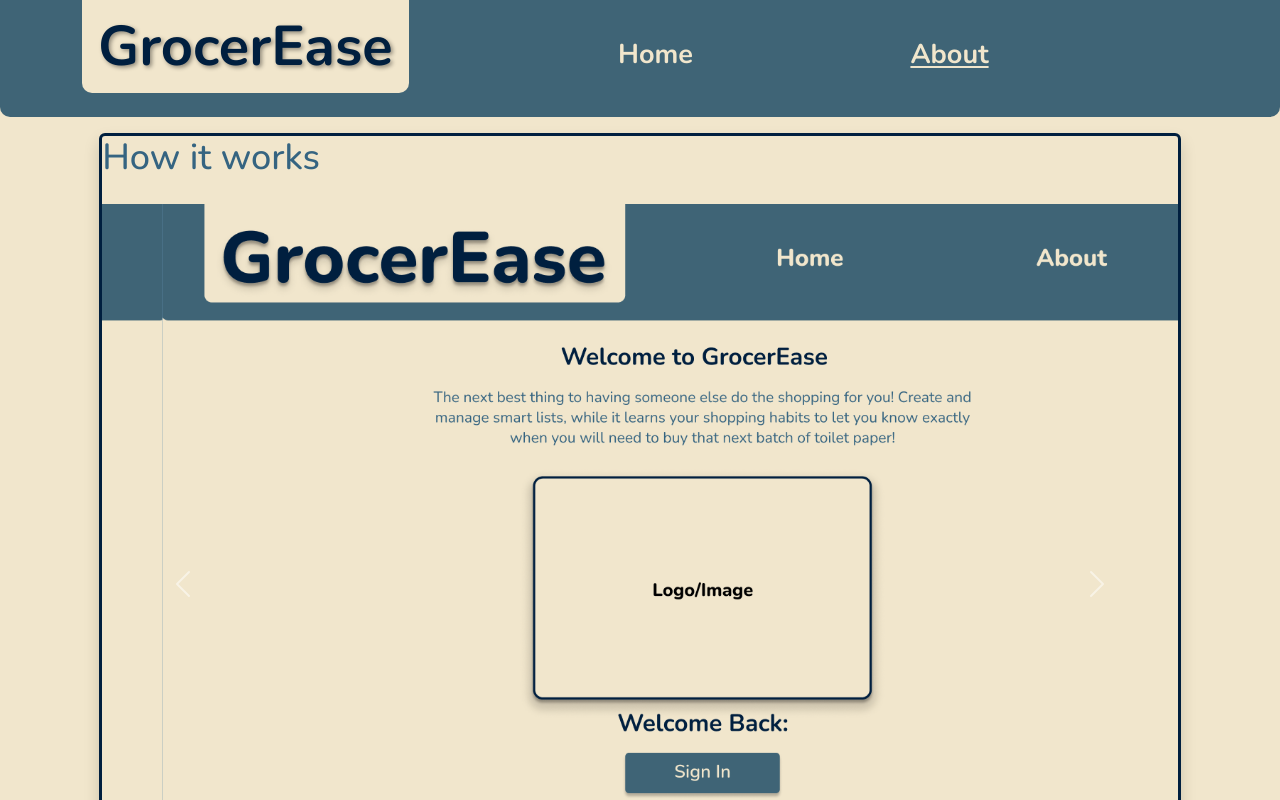
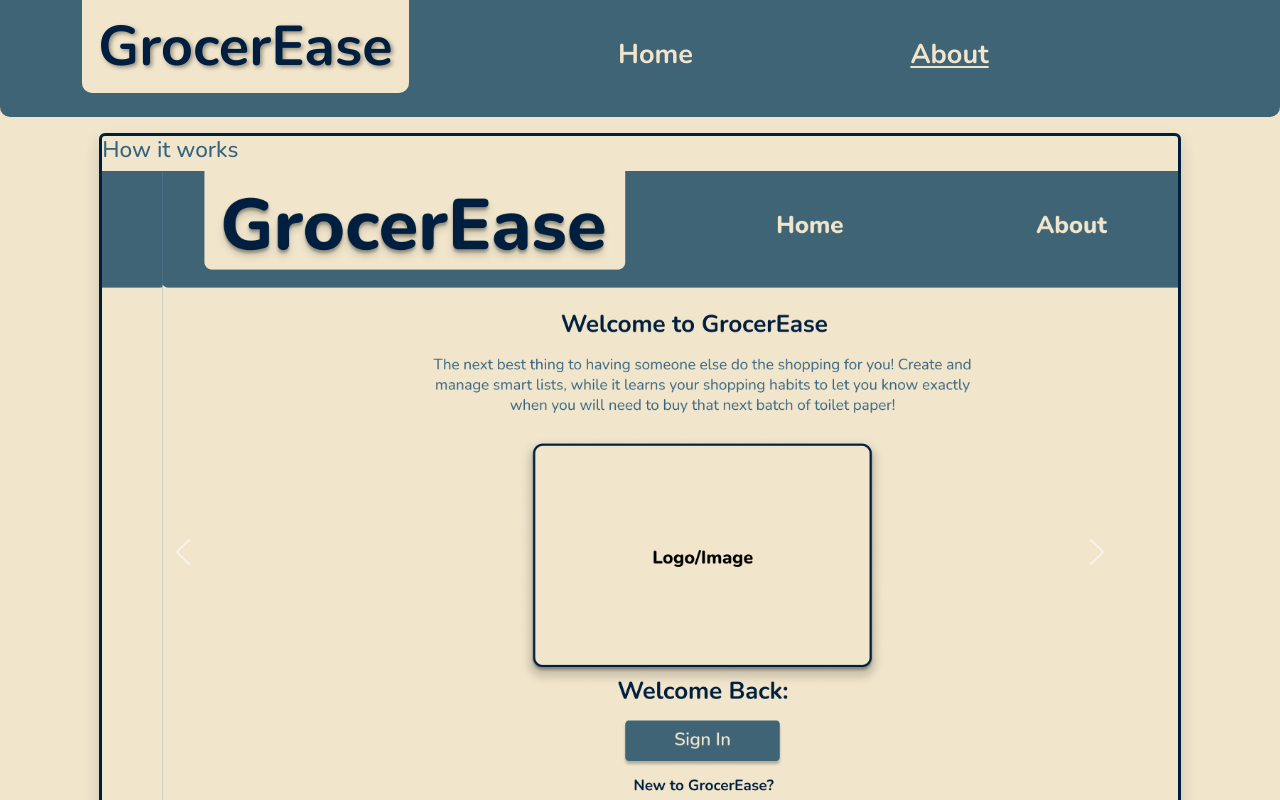
Before and after one commit to the-collab-lab/tcl-77-smart-shopping-list, a React (Vite) app: page /about in a window 1280 px wide. Built offline with nearby package versions, Linux system fonts and the light colour scheme; no server answers; what io-ts would draw is missing.

Commit message:
card title on carousel card

```diff
--- a/src/views/unauthenticated/About.tsx
+++ b/src/views/unauthenticated/About.tsx
@@ -18,34 +18,7 @@ export function About() {
 	return (
 		<div className="d-flex flex-wrap mx-lg-5 my-3 align-items-center justify-content-center gap-2">
 			<Card className="border border-solid rounded-2 border-dark border-3 bg-primary text-info shadow">
-				<h2>How it works</h2>
-				<ul>
-					{/* <li>
-						Create a list for different stores or different grouping of items.
-					</li> */}
-					{/* <li>Select a list that you&apos;d like to add items on.</li> */}
-					{/* <li>
-						Open the list manager, to start adding items and choosing when you
-						will need to restock next.
-					</li> */}
-					{/* <li>
-						Now that your new list has items you can start checking off items as
-						you shop!
-						<ul>
-							<li>
-								Each time an item is marked purchase the application evaluates
-								your shopping habits! Supporting you by adjusting your next
-								purchase predictions base on when your previous shopping
-								history!
-							</li>
-						</ul>
-					</li> */}
-					{/* <li>
-						If someone else needs to be let into to the shopping time you can
-						easily share specific lists with with in the list manager so they
-						can see and mark items as purchased too!
-					</li> */}
-				</ul>
+				<Card.Title>How it works</Card.Title>
 				<Carousel activeIndex={stepIndex} onSelect={handleStepIndexChoice}>
 					<Carousel.Item>
 						<Image src={SampleImage} fluid />
```
Also changed, not shown: src/styles/global.scss (+0 -7 lines).
